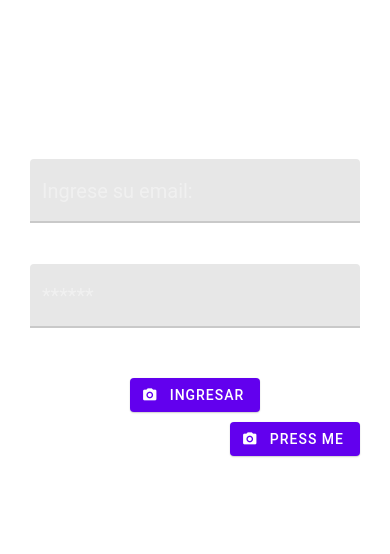
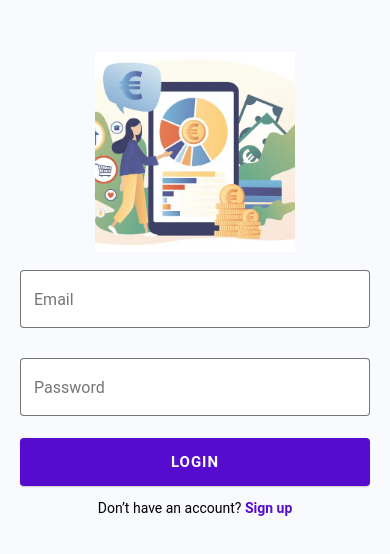
Before and after one commit to angeledu/expensesReactApp, a React Native app: screen /LoginScreen in a window 390 px wide. Shown: the part 138-692 px from the top of the page. Built offline with nearby package versions, Linux system fonts and the light colour scheme.

Commit message:
se crean temas y modificaciones a pantalla de login

```diff
--- a/App.tsx
+++ b/App.tsx
@@ -1,9 +1,10 @@
 /* eslint-disable prettier/prettier */
 import 'react-native-gesture-handler';
 import React from 'react';
+import { Provider } from 'react-native-paper'
 import { NavigationContainer } from '@react-navigation/native';
 import { Navigation } from './src/navigation/Navigation';
-
+import { theme } from './src/theme/theme';
 
 
 const App = () => {
@@ -11,9 +12,11 @@ const App = () => {
 
 
   return (
-    <NavigationContainer>
-      <Navigation />
-    </NavigationContainer>
+    <Provider theme={theme}>
+      <NavigationContainer>
+        <Navigation />
+      </NavigationContainer>
+    </Provider>
   )
 };
 
--- /dev/null
+++ b/src/components/Button.tsx
@@ -0,0 +1,38 @@
+import * as React from 'react';
+import { StyleSheet } from 'react-native';
+import { Button as RNButton } from 'react-native-paper';
+import { theme } from '../theme/theme';
+
+
+export type CustomButtonProps = {
+  mode?: 'text' | 'outlined' | 'contained';
+} & React.ComponentProps<typeof RNButton>;
+
+
+export const Button: React.FC<CustomButtonProps> = ({ mode, ...props }) => {
+
+  return (
+    <RNButton
+      style={[
+        styles.button,
+        mode === 'outlined' && { backgroundColor: theme.colors.surface }
+      ]}
+      labelStyle={styles.text}
+      mode={mode}
+      {...props}
+    />
+  )
+}
+
+const styles = StyleSheet.create({
+    button: {
+      width: '100%',
+      marginVertical: 10,
+      paddingVertical: 2,
+    },
+    text: {
+      fontWeight: 'bold',
+      fontSize: 15,
+      lineHeight: 26,
+    },
+  })
--- /dev/null
+++ b/src/components/TextInput.tsx
@@ -0,0 +1,53 @@
+import React from 'react';
+import { View, StyleSheet, Text } from 'react-native';
+import { TextInput as Input } from 'react-native-paper';
+import { theme } from '../theme/theme';
+
+interface Props {
+    errorText: string;
+    description?: string
+}
+
+export type CustomInputProps = {
+    errorText: string;
+    description?: string;
+  } & React.ComponentProps<typeof Input>;
+
+
+export const TextInput: React.FC<CustomInputProps> = ({ errorText, description, ...props }) => {
+  return (
+    <View style={styles.container}>
+    <Input
+      style={styles.input}
+      selectionColor={theme.colors.primary}
+      underlineColor="transparent"
+      mode="outlined"
+      {...props}
+    />
+    {description && !errorText ? (
+      <Text style={styles.description}>{ description }</Text>
+    ) : null}
+    {errorText ? <Text style={styles.error}>{ errorText }</Text> : null}
+  </View>
+  )
+}
+
+const styles = StyleSheet.create({
+    container: {
+      width: '100%',
+      marginVertical: 12,
+    },
+    input: {
+     backgroundColor: theme.colors.surface,
+    },
+    description: {
+      fontSize: 13,
+      color: theme.colors.secondary,
+      paddingTop: 8,
+    },
+    error: {
+      fontSize: 13,
+      color: theme.colors.error,
+      paddingTop: 8,
+    },
+  })
--- a/src/screens/LoginScreen.tsx
+++ b/src/screens/LoginScreen.tsx
@@ -1,93 +1,68 @@
 /* eslint-disable prettier/prettier */
-import React from 'react';
-import { SafeAreaView, KeyboardAvoidingView, Platform, View } from 'react-native';
+import React, { useState } from 'react';
+import { View, StyleSheet, TouchableOpacity, Image } from 'react-native';
 import { useNavigation } from '@react-navigation/native';
-import { Button, TextInput, Text } from 'react-native-paper';
-import { loginStyles } from '../theme/loginTheme';
-import { useForm } from '../hooks/useForm';
+import { Text } from 'react-native-paper';
+
+import { Button } from '../components/Button'
+import { TextInput } from '../components/TextInput'
+
+import { stylesLogin } from '../theme/loginTheme';
+import { theme } from '../theme/theme';
+
 
 export const LoginScreen = () => {
 
   const navigator = useNavigation<any>();
 
-  const { email, password, onChange } = useForm({
-    email: '',
-    password: ''
- });
+  const [email, setEmail] = useState({ value: '', error: '' })
+  const [password, setPassword] = useState({ value: '', error: '' })
+
+const onLoginPressed = () => {
+  navigator.navigate('HomeScreen');
+  }
 
 
   return (
-    <>
+      <View style={ stylesLogin.container }>
 
-        <KeyboardAvoidingView
-                style={{ flex: 1 }}
-                behavior={ (Platform.OS === 'ios') ? 'padding': 'height' }
-            >
+            <Image
+              source={require('../assets/gastos.png')}
+              style={stylesLogin.logo}
+            />
+            <TextInput
+            label="Email"
+            returnKeyType="next"
+            value={ email.value }
+            onChangeText={(text) => setEmail({ value: text, error: '' })}
+            error={!!email.error}
+            errorText={email.error}
+            autoCapitalize="none"
+            textContentType="emailAddress"
+            keyboardType="email-address"
+          />
 
-
-                <View style={ loginStyles.formContainer }>
-                    {/* Keyboard avoid view */}
-                    {/* <WhiteLogo /> */}
-
-                    <Text style={ loginStyles.title }>Login</Text>
-
-                    <Text style={ loginStyles.label }>Email:</Text>
           <TextInput
-                        placeholder="Ingrese su email:"
-                        placeholderTextColor="rgba(255,255,255,0.4)"
-                        keyboardType="email-address"
-                        underlineColorAndroid="white"
-                        style={[
-                            loginStyles.inputField,
-                            ( Platform.OS === 'ios' ) && loginStyles.inputFieldIOS
-                        ]}
-                        selectionColor="white"
-
-                        onChangeText={ (value) => onChange(value, 'email') }
-                        value={ email }
-
-
-                        autoCapitalize="none"
-                        autoCorrect={ false }
+            label="Password"
+            returnKeyType="done"
+            value={password.value}
+            onChangeText={(text) => setPassword({ value: text, error: '' })}
+            error={!!password.error}
+            errorText={password.error}
+            secureTextEntry
           />
 
 
-                    <Text style={ loginStyles.label }>Contraseña:</Text>
-                    <TextInput
-                        placeholder="******"
-                        placeholderTextColor="rgba(255,255,255,0.4)"
-                        underlineColorAndroid="white"
-                        secureTextEntry
-                        style={[
-                            loginStyles.inputField,
-                            ( Platform.OS === 'ios' ) && loginStyles.inputFieldIOS
-                        ]}
-                        selectionColor="white"
-
-                        onChangeText={ (value) => onChange(value, 'password') }
-                        value={ password }
-
-                        autoCapitalize="none"
-                        autoCorrect={ false }
-                    />
-
-
-                    {/* Boton login */}
-                    <View style={ loginStyles.buttonContainer }>
-                        <Button icon="camera" mode="contained" onPress={ () => navigator.navigate('HomeScreen') }>
-                           Ingresar
+          <Button mode="contained" onPress={onLoginPressed}>
+            Login
           </Button>
-                    </View>
-
-                    {/* Crear una nueva cuenta */}
-                    <View style={ loginStyles.newUserContainer  }>
-                        <Button icon="camera" mode="contained" onPress={ () => navigator.navigate('HomeScreen') }>
-                            Press me
-                        </Button>
+          <View style={ stylesLogin.row }>
+            <Text>Don’t have an account? </Text>
+            <TouchableOpacity onPress={() => navigator.replace('RegisterScreen')}>
+              <Text style={ stylesLogin.link }>Sign up</Text>
+            </TouchableOpacity>
           </View>
       </View>
 
-            </KeyboardAvoidingView>
-    </>
   )
 }
--- a/src/theme/loginTheme.tsx
+++ b/src/theme/loginTheme.tsx
@@ -1,62 +1,29 @@
-/* eslint-disable prettier/prettier */
 import { StyleSheet } from 'react-native';
+import { theme } from './theme';
 
-
-export const loginStyles = StyleSheet.create({
-    formContainer: {
-        flex: 1,
-        paddingHorizontal: 30,
-        justifyContent:'center',
-        height: 600,
-        marginBottom: 50
+export const stylesLogin = StyleSheet.create({
+    container :{
+      flex: 1,
+      backgroundColor: '#f9fafd',
+      alignItems: 'center',
+      justifyContent: 'center',
+      padding: 20,
     },
-    title: {
-        color: 'white',
-        fontSize: 30,
-        fontWeight: 'bold',
-        marginTop: 20
+    logo:{
+      height: 200,
+      width: 200,
+      resizeMode: 'cover',
     },
-    label: {
-        marginTop: 25,
-        color: 'white',
-        fontWeight: 'bold',
+    row: {
+      flexDirection: 'row',
+      marginTop: 4,
     },
-    inputField: {
-        color:'white',
-        fontSize: 20,
+    forgot: {
+      fontSize: 13,
+      color: theme.colors.secondary,
     },
-    inputFieldIOS: {
-        borderBottomColor: 'white',
-        borderBottomWidth: 2,
-        paddingBottom: 4
+    link: {
+      fontWeight: 'bold',
+      color: theme.colors.primary,
     },
-    buttonContainer: {
-        alignItems: 'center',
-        marginTop: 50
-    },
-    button: {
-        borderWidth: 2,
-        borderColor: 'white',
-        paddingHorizontal: 20,
-        paddingVertical: 5,
-        borderRadius: 100
-    },
-    buttonText: {
-        fontSize: 18,
-        color: 'white'
-    },
-    newUserContainer: {
-        alignItems: 'flex-end',
-        marginTop: 10
-    },
-    buttonReturn: {
-        position: 'absolute',
-        top: 50,
-        left: 20,
-        borderWidth: 1,
-        borderColor: 'white',
-        paddingHorizontal: 10,
-        paddingVertical: 5,
-        borderRadius: 100
-    }
 });
--- /dev/null
+++ b/src/theme/theme.tsx
@@ -0,0 +1,12 @@
+import { DefaultTheme } from 'react-native-paper';
+
+export const theme = {
+  ...DefaultTheme,
+  colors: {
+    ...DefaultTheme.colors,
+    text: '#000000',
+    primary: '#560CCE',
+    secondary: '#414757',
+    error: '#f13a59',
+  },
+}
--- /dev/null
+++ b/src/utils/Dimensions.tsx
@@ -0,0 +1,4 @@
+import { Dimensions } from "react-native";
+
+export const windowWidth = Dimensions.get('window').width;
+export const windowHeight = Dimensions.get('window').height;
```
Also changed, not shown: src/assets/gastos.png (added), 1 other file (tests, documents, lock files or other folders). Lines whose indentation alone changed are shown as unchanged.
